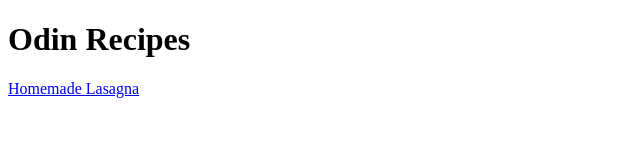
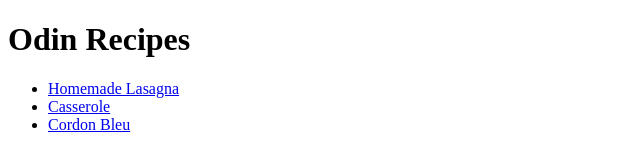
Before and after one commit to mrt39/odin-recipes, a plain HTML site: page index.html in a window 1280 px wide. Shown: the whole page, without its empty margins (0-640 px from the left). Drawn offline with Linux system fonts and the light colour scheme.

Commit message:
Create 2 new html's in /recipes & anchors in index

```diff
--- a/index.html
+++ b/index.html
@@ -8,6 +8,10 @@
 </head>
 <body>
     <h1>Odin Recipes</h1>
-    <p><a href="recipes/lasagna.html">Homemade Lasagna</a></p>
+    <ul>
+    <li><a href="recipes/lasagna.html">Homemade Lasagna</a></li>
+    <li><a href="recipes/casserole.html">Casserole</a></li>
+    <li><a href="recipes/cordon-bleu.html">Cordon Bleu</a></li>
+    </ul>
 </body>
 </html>
```
Also changed, not shown: recipes/casserole.html (added, +12 -0 lines), recipes/cordon-bleu.html (added, +12 -0 lines).
